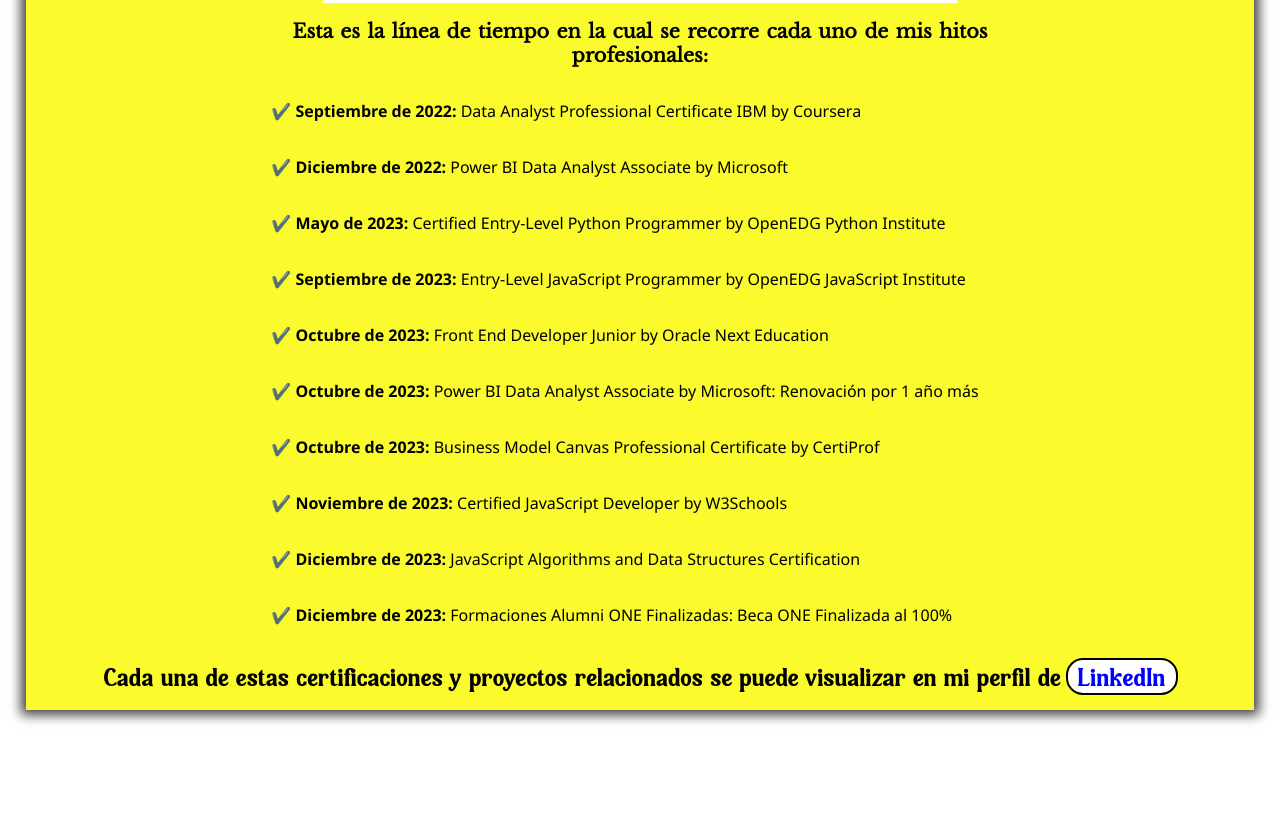
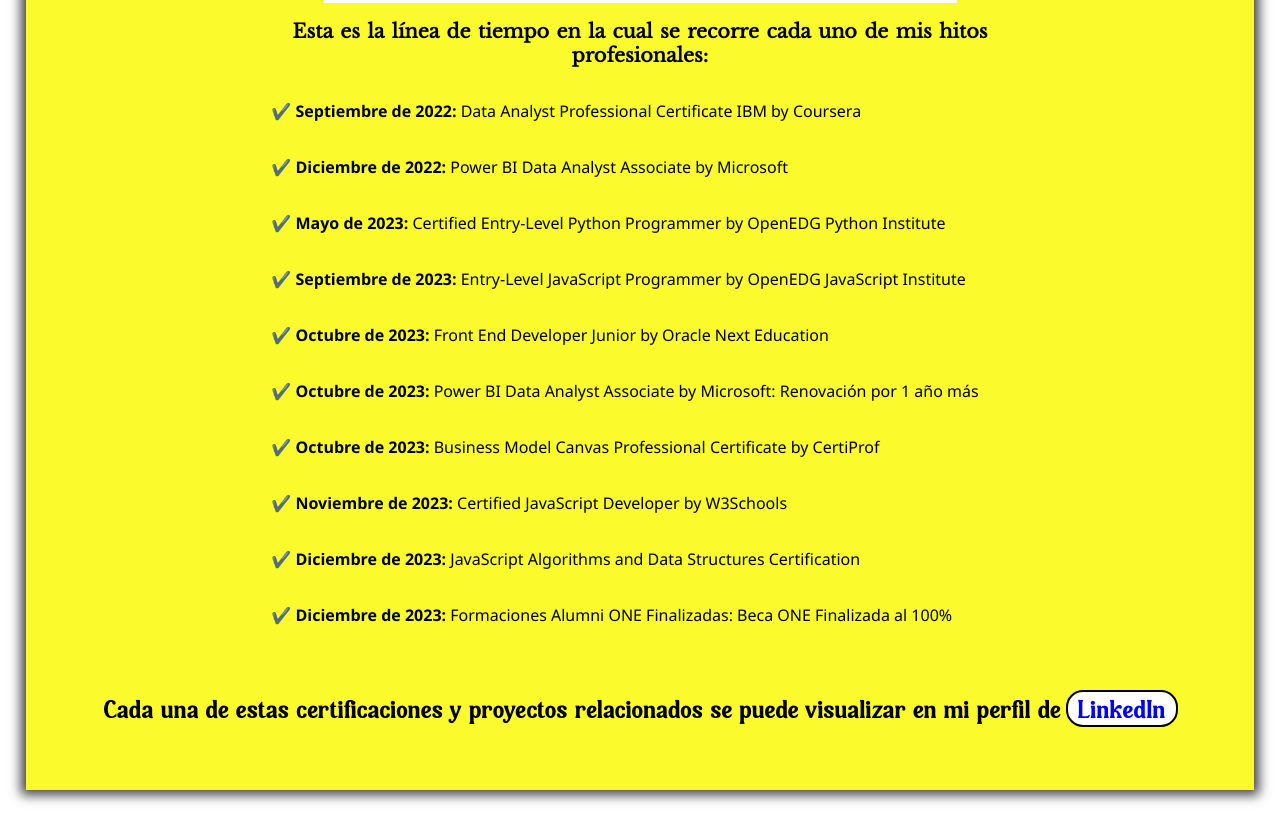
Before and after one commit to waldohidalgo/proyecto2_tributepage_freecodecamp, a plain HTML site: page index.html in a window 1280 px wide. Shown: the part 694-1510 px from the top of the page. Before the commit the page ends 1430 px from the top, so only its background shows below. Drawn offline with nearby package versions, Linux system fonts and the light colour scheme.

Commit message:
se cambia padding de last section

```diff
--- a/styles.css
+++ b/styles.css
@@ -114,7 +114,8 @@ html {
     font-family: alanta, "Segoe UI", sans-serif;
     font-size: 1.5rem;
     text-align: center;
-    padding-top: 1rem;
+    padding-top: 3rem;
+    padding-bottom: 3rem;
     line-height: 2.2rem;
     a {
       color: blue;
```
